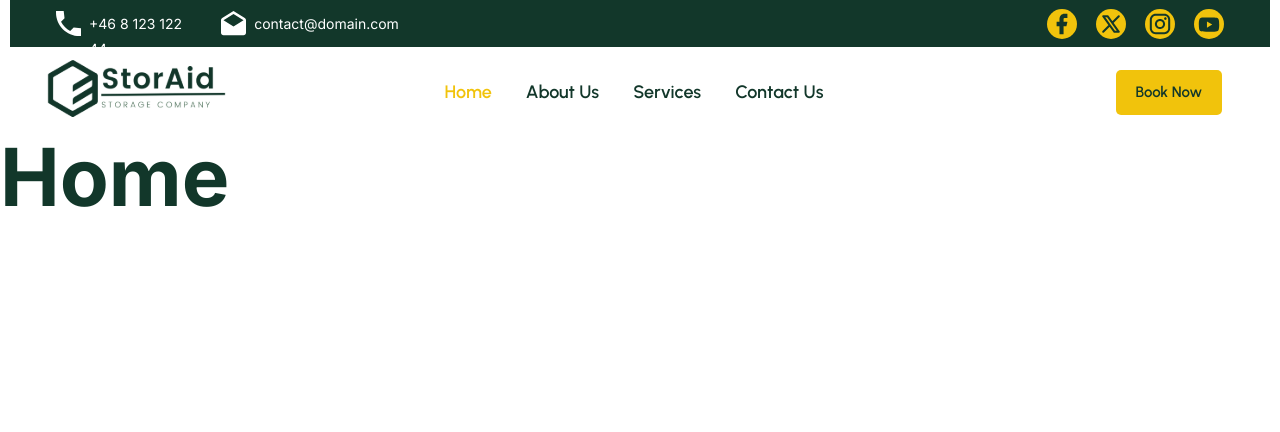
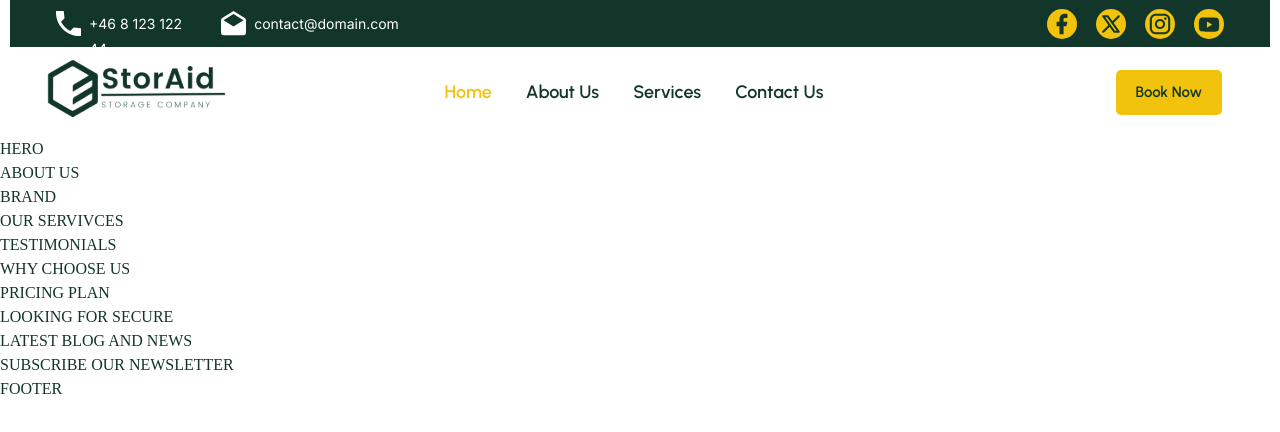
Before and after one commit to JoachimPersson88/storaid_storage_service, a React (Vite) app: page / in a window 1280 px wide. Shown: the top 432 px of the page. Built offline with nearby package versions, Linux system fonts and the light colour scheme.

Commit message:
"Home_Header" 'main.jsx, App,jsx, Home.jsx' Har skapat första sida/page "Home" för att kunna slänga in mina kompinenter.

```diff
--- a/src/App.jsx
+++ b/src/App.jsx
@@ -1,12 +1,11 @@
 import Header from "./project/components/Header";
+import Home from "./project/pages/Home";
 
 export default function App() {
   return (
     <>
       <Header />
-      <main>
-        <h1>Home</h1>
-      </main>
+      <Home />
     </>
   );
 }
--- a/src/main.jsx
+++ b/src/main.jsx
@@ -1,5 +1,6 @@
 import { StrictMode } from "react";
 import { createRoot } from "react-dom/client";
+import "/src/project/interface/styles/index.css";
 import App from "./App.jsx";
 
 createRoot(document.getElementById("root")).render(
--- /dev/null
+++ b/src/project/pages/Home.jsx
@@ -0,0 +1,17 @@
+export default function Home() {
+  return (
+    <main>
+<p>HERO</p>
+<p>ABOUT US</p>
+<p>BRAND</p>
+<p>OUR SERVIVCES</p>
+<p>TESTIMONIALS</p>
+<p>WHY CHOOSE US</p>
+<p>PRICING PLAN</p>
+<p>LOOKING FOR SECURE</p>
+<p>LATEST BLOG AND NEWS</p>
+<p>SUBSCRIBE OUR NEWSLETTER</p>
+<p>FOOTER</p>
+    </main>
+  );
+}
```
